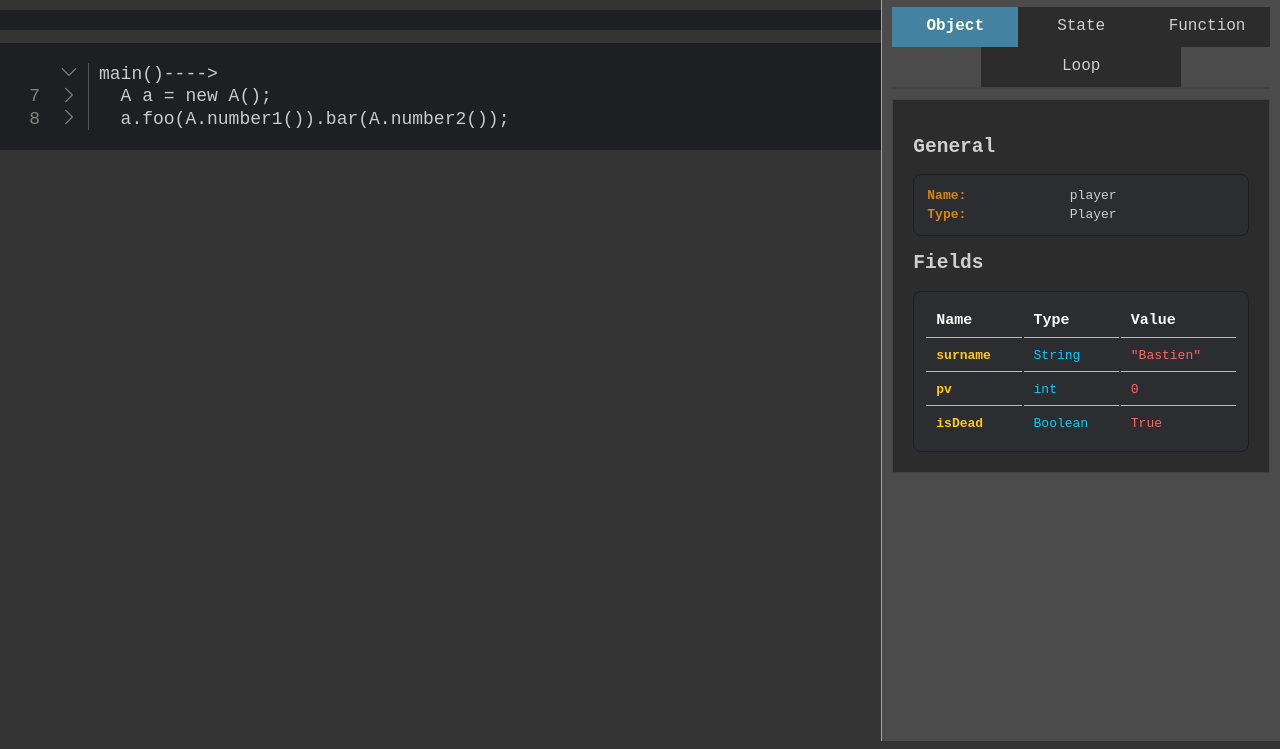
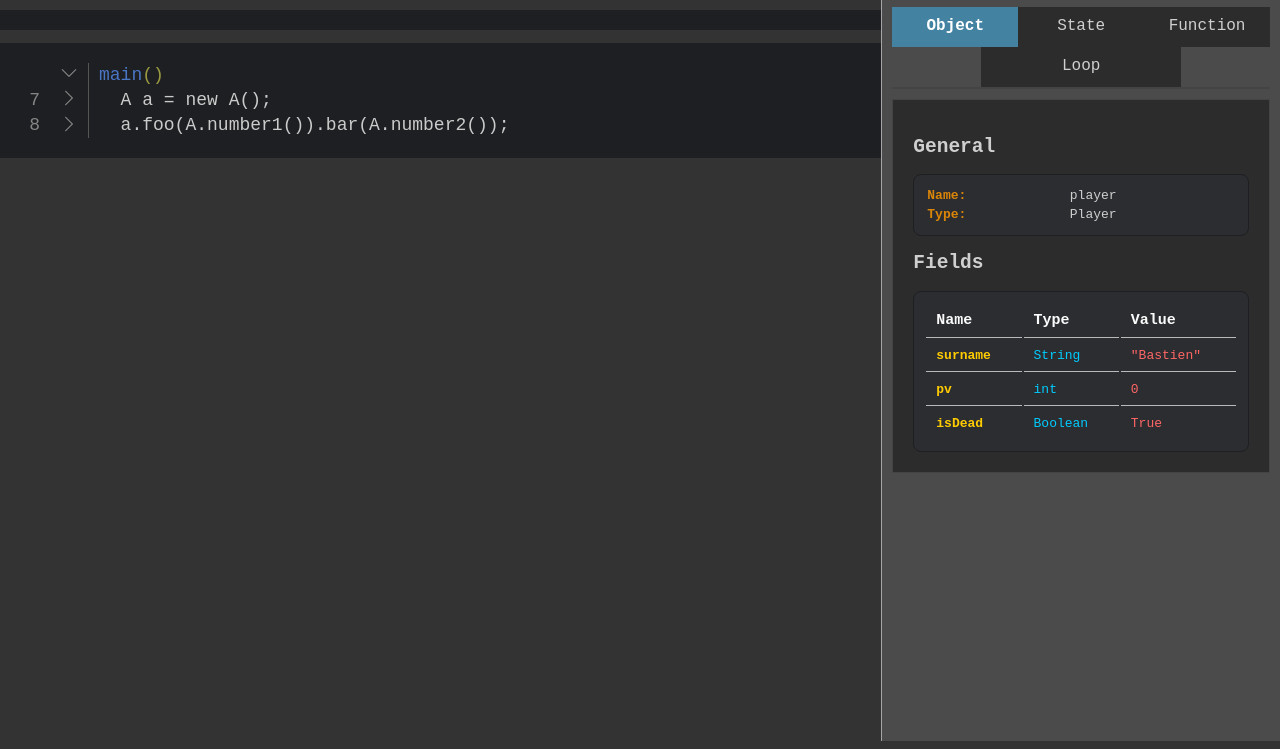
Before and after one commit to KelvinKappeler/PrintWizard, a plain HTML site: page Frontend/index.html in a window 1280 px wide. Shown: the part 51-800 px from the top of the page. Drawn offline with nearby package versions, Linux system fonts and the light colour scheme.

Commit message:
add colors

```diff
--- a/Frontend/src/css/trace.css
+++ b/Frontend/src/css/trace.css
@@ -5,7 +5,7 @@
     overflow-y: auto;
     font-size: 18px;
     display: flex;
-    line-height: 1.25;
+    line-height: 1.4;
 }
 
 .trace {
@@ -41,14 +41,22 @@
     display: none;
 }
 
-.traceContent .keyword {
+.keyword {
     color: #9b68c3;
 }
 
-.traceContent .brace {
+.brace {
     color: #4a76c6;
 }
 
-.traceContent .parenthesis {
+.parenthesis {
+    color: #9c9c41;
+}
+
+.functionName {
     color: #4a76c6;
 }
+
+.returnValue {
+    border: 1px solid #af4b4b;
+}
--- a/Frontend/src/js/def.js
+++ b/Frontend/src/js/def.js
@@ -1,3 +1,5 @@
+import {Trace} from "./trace.js";
+
 class TraceElement {
     constructor(lineNumber, content) {
         this.lineNumber = lineNumber;
@@ -14,7 +16,9 @@ export class StatementTrace extends TraceElement {
     }
 
     append(trace) {
-        trace.createBlock(this.lineNumber, this.line, true);
+        const lineFragment = document.createDocumentFragment();
+        lineFragment.appendChild(document.createTextNode(this.line));
+        trace.createBlock(this.lineNumber, lineFragment, true);
 
         for (let traceElem of this.content) {
             traceElem.append(trace);
@@ -32,7 +36,9 @@ export class ExpressionTrace extends TraceElement {
     }
 
     append(trace) {
-        trace.addLine(this.lineNumber, this.content);
+        const contentFragment = document.createDocumentFragment();
+        contentFragment.appendChild(document.createTextNode(this.content));
+        trace.addLine(this.lineNumber, contentFragment);
     }
 }
 
@@ -45,16 +51,31 @@ export class FunctionTrace extends TraceElement {
     }
 
     append(trace) {
-        const returnVal = this.returnVal ? this.returnVal.value : "";
-
         const isHidden = trace.blockStack.length > 1;
-        trace.createBlock(this.lineNumber, this.name + "(" + this.args.map(arg => arg.value).join(", ") + ")" + "---->" + returnVal, isHidden);
+        trace.createBlock(this.lineNumber, this.createHeaderFragment(), isHidden);
 
         for (let traceElem of this.content) {
             traceElem.append(trace);
         }
 
         trace.closeBlock();
+    }
+
+    createHeaderFragment() {
+        const headerFragment = document.createDocumentFragment();
+
+        headerFragment.appendChild(Trace.createSpan('functionName', this.name));
+        headerFragment.appendChild(Trace.createSpan('parenthesis', '('));
+        headerFragment.appendChild(document.createTextNode(this.args.map(arg => arg.value).join(", ")));
+        headerFragment.appendChild(Trace.createSpan('parenthesis', ')'));
+
+        const returnVal = this.returnVal ? this.returnVal.value : "";
+        if (returnVal) {
+            headerFragment.appendChild(document.createTextNode(" -> "));
+            headerFragment.appendChild(Trace.createSpan('returnValue', returnVal));
+        }
+
+        return headerFragment;
     }
 }
 
--- a/Frontend/src/js/trace.js
+++ b/Frontend/src/js/trace.js
@@ -28,14 +28,14 @@ export class Trace {
         Trace.traceContentArea.appendChild(this.blockStack[0].traceContent);
     }
 
-    createBlock(lineNumber, header, isHidden) {
+    createBlock(lineNumber, headerFragment, isHidden) {
         const newBlock = new StackFragment(
             document.createElement('div'),
             document.createElement('div'),
             document.createElement('div')
         );
 
-        this.addLine(lineNumber, header, newBlock, isHidden);
+        this.addLine(lineNumber, headerFragment, newBlock, isHidden);
 
         newBlock.linesNumber.classList.add('lineNumberBlock');
         newBlock.triangles.classList.add('trianglesBlock');
@@ -58,14 +58,13 @@ export class Trace {
         lastBlock.traceContent.appendChild(bs.traceContent);
     }
 
-    addLine(lineNumber, content, newBlock = null, isNewBlockHidden = false) {
+    addLine(lineNumber, contentFragment, newBlock = null, isNewBlockHidden = false) {
         const lastBlock = this.getLastBlock();
         lastBlock.linesNumber.appendChild(document.createTextNode(lineNumber));
         lastBlock.linesNumber.appendChild(document.createElement('br'));
 
-        //const depthModifier = this.isEndOfBlock ? 0 : 1;
-        let textNode = document.createTextNode(Trace.space.repeat(this.blockStack.length - 1) + content);
-        lastBlock.traceContent.appendChild(textNode);
+        contentFragment.prepend(document.createTextNode(Trace.space.repeat(this.blockStack.length - 1)));
+        lastBlock.traceContent.appendChild(contentFragment);
         lastBlock.traceContent.appendChild(document.createElement('br'));
 
         if (newBlock) {
@@ -82,6 +81,14 @@ export class Trace {
         lastBlock.triangles.appendChild(document.createElement('br'));
 
     }
+
+    static createSpan(categories, textContent) {
+        const span = document.createElement('span');
+        span.classList.add(categories);
+        span.appendChild(document.createTextNode(textContent));
+
+        return span;
+    }
 }
 
 class StackFragment {
```
